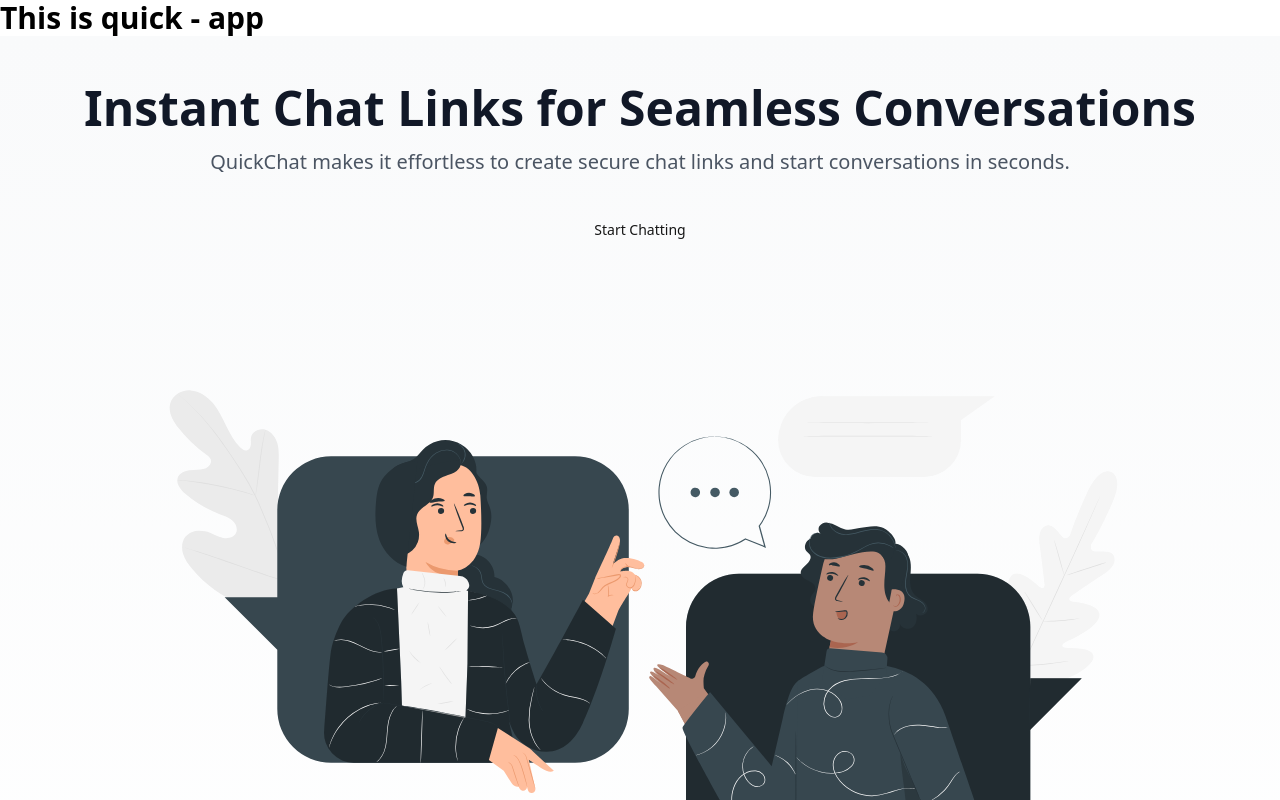
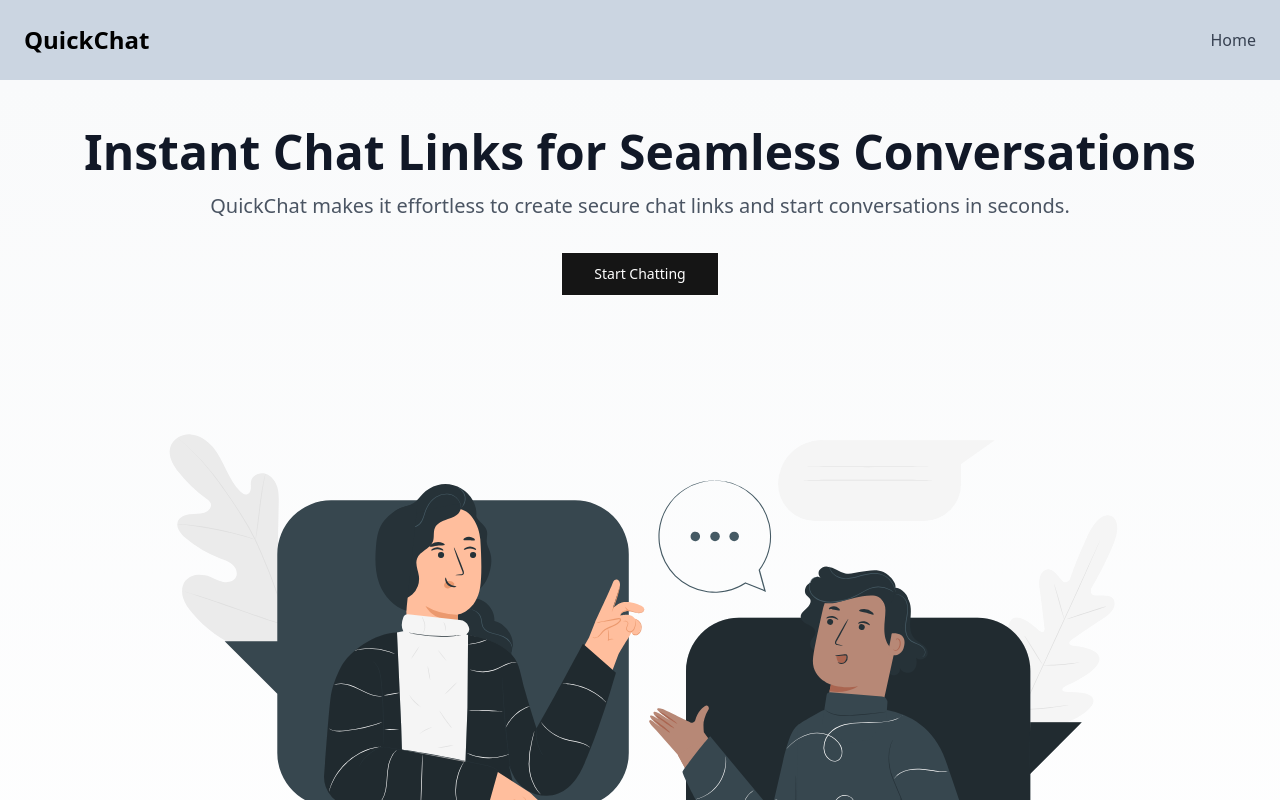
Before and after one commit to nazim1971/Explore-Socket.io, a Next.js app in the folder client/: page / in a window 1280 px wide. Shown: the top 800 px of the page. Built offline with nearby package versions, Linux system fonts and the light colour scheme.

Commit message:
setup landing page

```diff
--- a/client/src/app/page.tsx
+++ b/client/src/app/page.tsx
@@ -1,14 +1,14 @@
 import FeatureSection from "@/components/base/FeatureSection"
 import Footer from "@/components/base/Footer"
 import HeroSection from "@/components/base/HeroSection"
+import Navbar from "@/components/base/Navbar"
 import UserReviews from "@/components/base/UserReviews"
 
-const page = () => {
+const LandingPage = () => {
   return (
-    <div>
-      <h3 className="text-3xl font-semibold">
-        This is quick - app
-      </h3>
+    <div className="min-h-screen flex flex-col " >
+
+      <Navbar/>
       <HeroSection/>
      <FeatureSection/>
      <UserReviews/>
@@ -17,4 +17,4 @@ const page = () => {
   )
 }
 
-export default page
+export default LandingPage
--- a/client/src/components/base/HeroSection.tsx
+++ b/client/src/components/base/HeroSection.tsx
@@ -13,7 +13,7 @@ const HeroSection = () => {
       conversations in seconds.
     </p>
     <Link href="/dashboard">
-      <Button size="lg" className="animate-pulse">
+      <Button variant="outline"  size="lg" className="animate-pulse bg-black text-white ">
         Start Chatting
       </Button>
     </Link>
--- a/client/src/components/base/Navbar.tsx
+++ b/client/src/components/base/Navbar.tsx
@@ -1,8 +1,15 @@
-import React from 'react'
+"use client";
+import React from "react";
+import Link from "next/link";
 
 const Navbar = () => {
   return (
-   <nav></nav>
+    <nav className="p-6 flex justify-between items-center bg-slate-300 shadow-sm">
+    <h1 className="text-xl md:text-2xl font-extrabold">QuickChat</h1>
+    <div className="flex items-center space-x-2 md:space-x-6 text-gray-700">
+      <Link href="/">Home</Link>
+    </div>
+  </nav>
   )
 }
 
```
